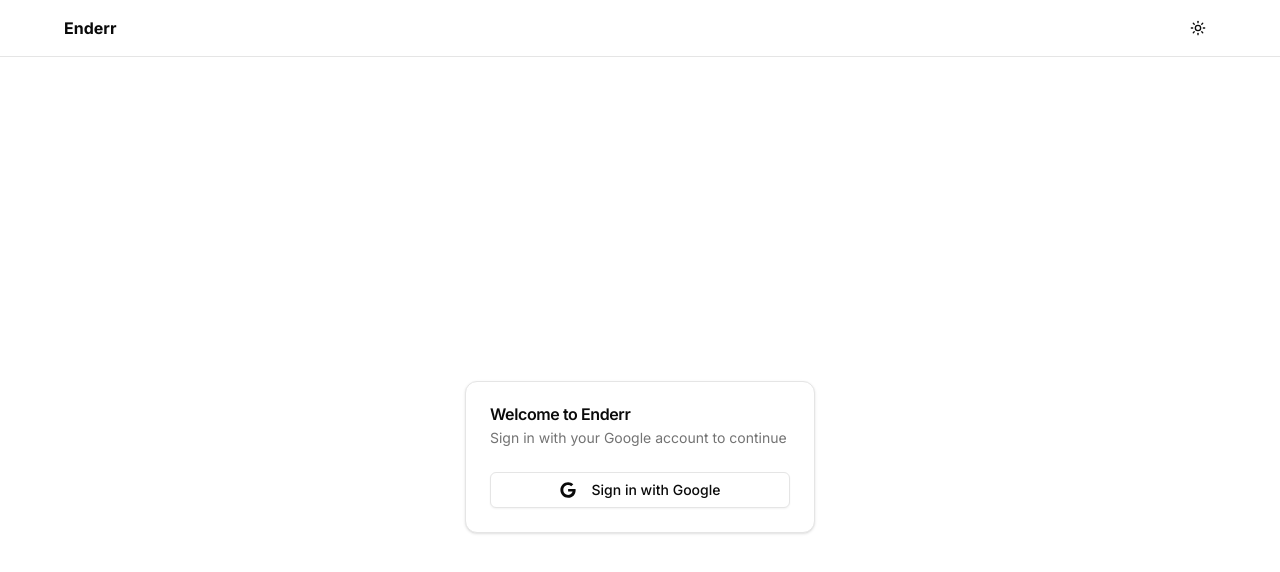
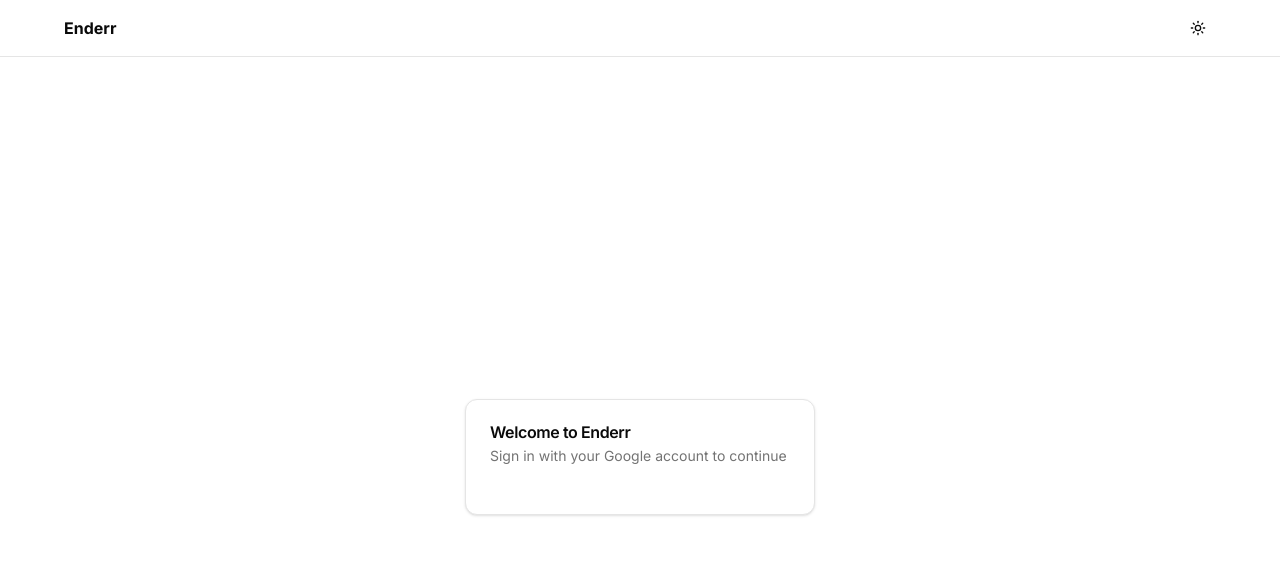
Before and after one commit to brandonwie/enderr, a Next.js app in the folder enderr-next/: page /signin in a window 1280 px wide. Shown: the top 572 px of the page. Built offline with nearby package versions, Linux system fonts and the light colour scheme.

Commit message:
Add google signin and check response

```diff
--- a/enderr-next/src/app/layout.tsx
+++ b/enderr-next/src/app/layout.tsx
@@ -3,6 +3,7 @@ import { Inter } from 'next/font/google';
 
 import { Header } from '@/components/header';
 import { ThemeProvider } from '@/components/theme-provider';
+import { cn } from '@/lib/utils';
 
 import './globals.css';
 
@@ -23,7 +24,14 @@ export default function RootLayout({
       lang="en"
       suppressHydrationWarning
     >
-      <body className={inter.className}>
+      <head>
+        <script
+          src="https://accounts.google.com/gsi/client"
+          async
+          defer
+        ></script>
+      </head>
+      <body className={cn(inter.className)}>
         <ThemeProvider
           attribute="class"
           defaultTheme="system"
--- a/enderr-next/src/app/signin/page.tsx
+++ b/enderr-next/src/app/signin/page.tsx
@@ -1,13 +1,6 @@
 import { Metadata } from 'next';
 
-import { Button } from '@/components/ui/button';
-import {
-  Card,
-  CardContent,
-  CardDescription,
-  CardHeader,
-  CardTitle,
-} from '@/components/ui/card';
+import SignInForm from './sign-in-form';
 
 export const metadata: Metadata = {
   title: 'Sign In - Enderr',
@@ -15,48 +8,13 @@ export const metadata: Metadata = {
 };
 
 /**
- * Sign In Page
- * @remarks Uses Google OAuth for authentication
- * @returns Sign in page with Google OAuth button
+ * Sign In Page (Server Component)
+ * @remarks Wraps the client-side SignInForm component
  */
 export default function SignInPage() {
   return (
-    <main className="container flex h-screen w-screen flex-col items-center justify-center">
-      <Card className="w-[350px]">
-        <CardHeader>
-          <CardTitle>Welcome to Enderr</CardTitle>
-          <CardDescription>
-            Sign in with your Google account to continue
-          </CardDescription>
-        </CardHeader>
-        <CardContent>
-          <Button
-            variant="outline"
-            className="w-full"
-            // TODO: Implement Google OAuth sign-in
-            onClick={() => {
-              window.location.href = `${process.env.NEXT_PUBLIC_API_URL}/auth/google`;
-            }}
-          >
-            <svg
-              className="mr-2 h-4 w-4"
-              aria-hidden="true"
-              focusable="false"
-              data-prefix="fab"
-              data-icon="google"
-              role="img"
-              xmlns="http://www.w3.org/2000/svg"
-              viewBox="0 0 488 512"
-            >
-              <path
-                fill="currentColor"
-                d="M488 261.8C488 403.3 391.1 504 248 504 110.8 504 0 393.2 0 256S110.8 8 248 8c66.8 0 123 24.5 166.3 64.9l-67.5 64.9C258.5 52.6 94.3 116.6 94.3 256c0 86.5 69.1 156.6 153.7 156.6 98.2 0 135-70.4 140.8-106.9H248v-85.3h236.1c2.3 12.7 3.9 24.9 3.9 41.4z"
-              ></path>
-            </svg>
-            Sign in with Google
-          </Button>
-        </CardContent>
-      </Card>
+    <main className="flex h-screen w-screen flex-col items-center justify-center">
+      <SignInForm />
     </main>
   );
 }
--- /dev/null
+++ b/enderr-next/src/app/signin/sign-in-form.tsx
@@ -0,0 +1,110 @@
+'use client';
+
+import { useEffect } from 'react';
+
+import {
+  Card,
+  CardContent,
+  CardDescription,
+  CardHeader,
+  CardTitle,
+} from '@/components/ui/card';
+
+// Add type declarations for Google Identity Services
+declare global {
+  interface Window {
+    google: {
+      accounts: {
+        id: {
+          initialize: (config: {
+            client_id: string;
+            callback: (response: { credential: string }) => void;
+          }) => void;
+          renderButton: (
+            parent: HTMLElement,
+            options: {
+              theme: 'outline' | 'filled';
+              size: 'large' | 'medium' | 'small';
+            },
+          ) => void;
+          prompt: () => void; // Add prompt method for One Tap
+        };
+      };
+    };
+  }
+}
+
+/**
+ * Sign In Form Component (Client Component)
+ * @remarks Handles Google OAuth sign-in using Google Identity Services
+ */
+export default function SignInForm() {
+  useEffect(() => {
+    const handleCredentialResponse = async (response: {
+      credential: string;
+    }) => {
+      console.log('Google response:', response);
+
+      const endpoint = `${process.env.NEXT_PUBLIC_API_URL}/auth/google/callback`;
+      console.log('Sending request to:', endpoint);
+
+      try {
+        const res = await fetch(endpoint, {
+          method: 'POST',
+          headers: {
+            'Content-Type': 'application/json',
+          },
+          body: JSON.stringify({ credential: response.credential }),
+          credentials: 'include', // Important for cookies
+        });
+
+        console.log('Response status:', res.status);
+        const data = await res.json();
+        console.log('Response data:', data);
+
+        if (!res.ok) {
+          throw new Error(
+            `Authentication failed: ${data.message || res.statusText}`,
+          );
+        }
+
+        // Redirect to home page on success
+        window.location.href = '/';
+      } catch (error) {
+        console.error('Authentication error:', error);
+        // TODO: Show error message to user
+      }
+    };
+
+    // Initialize Google Identity Services when window loads
+    window.onload = () => {
+      window.google.accounts.id.initialize({
+        client_id: process.env.NEXT_PUBLIC_GOOGLE_CLIENT_ID!,
+        callback: handleCredentialResponse,
+      });
+
+      // Render the button
+      window.google.accounts.id.renderButton(
+        document.getElementById('buttonDiv')!,
+        { theme: 'outline', size: 'large' }, // customization attributes
+      );
+
+      // Also display the One Tap dialog
+      window.google.accounts.id.prompt();
+    };
+  }, []);
+
+  return (
+    <Card className="w-[350px]">
+      <CardHeader>
+        <CardTitle>Welcome to Enderr</CardTitle>
+        <CardDescription>
+          Sign in with your Google account to continue
+        </CardDescription>
+      </CardHeader>
+      <CardContent>
+        <div id="buttonDiv"></div>
+      </CardContent>
+    </Card>
+  );
+}
```
